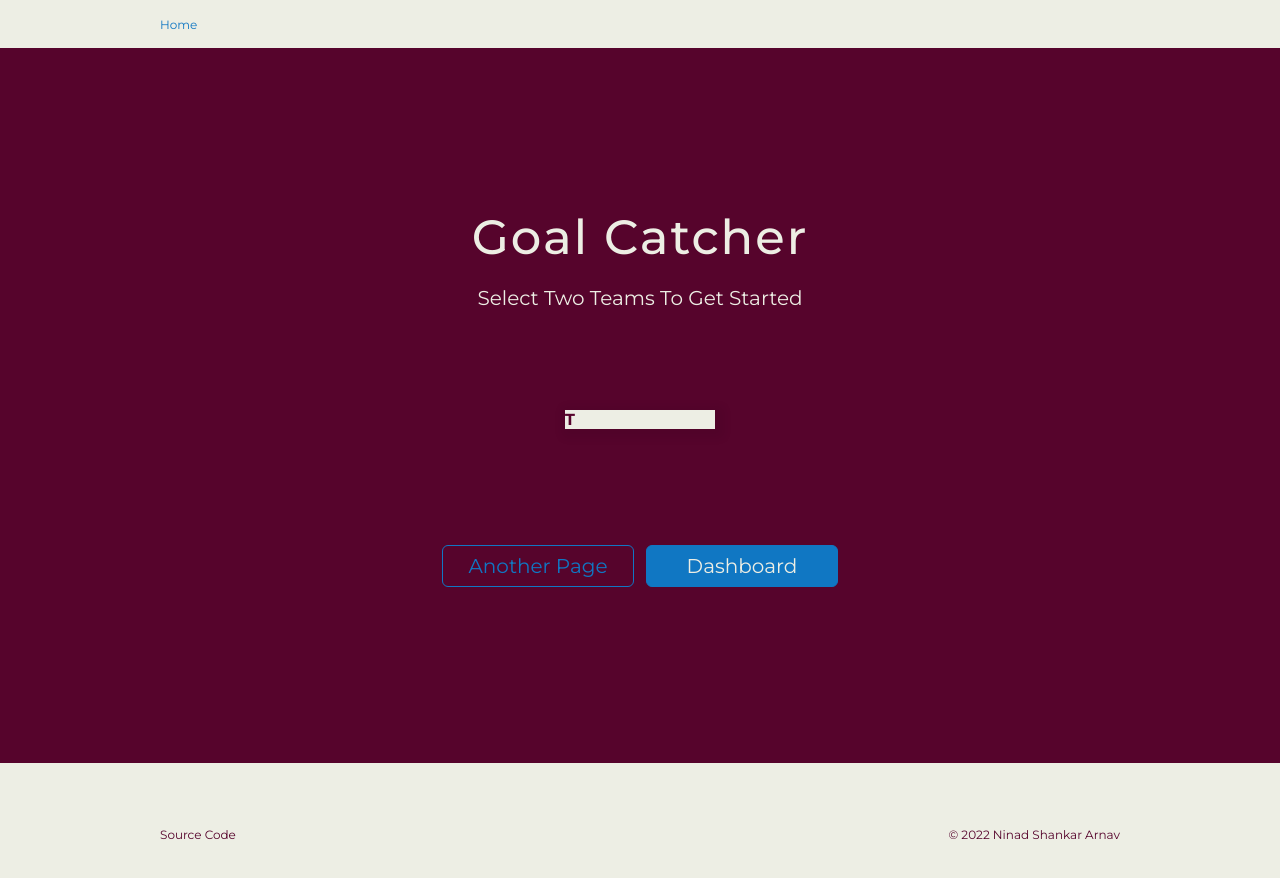
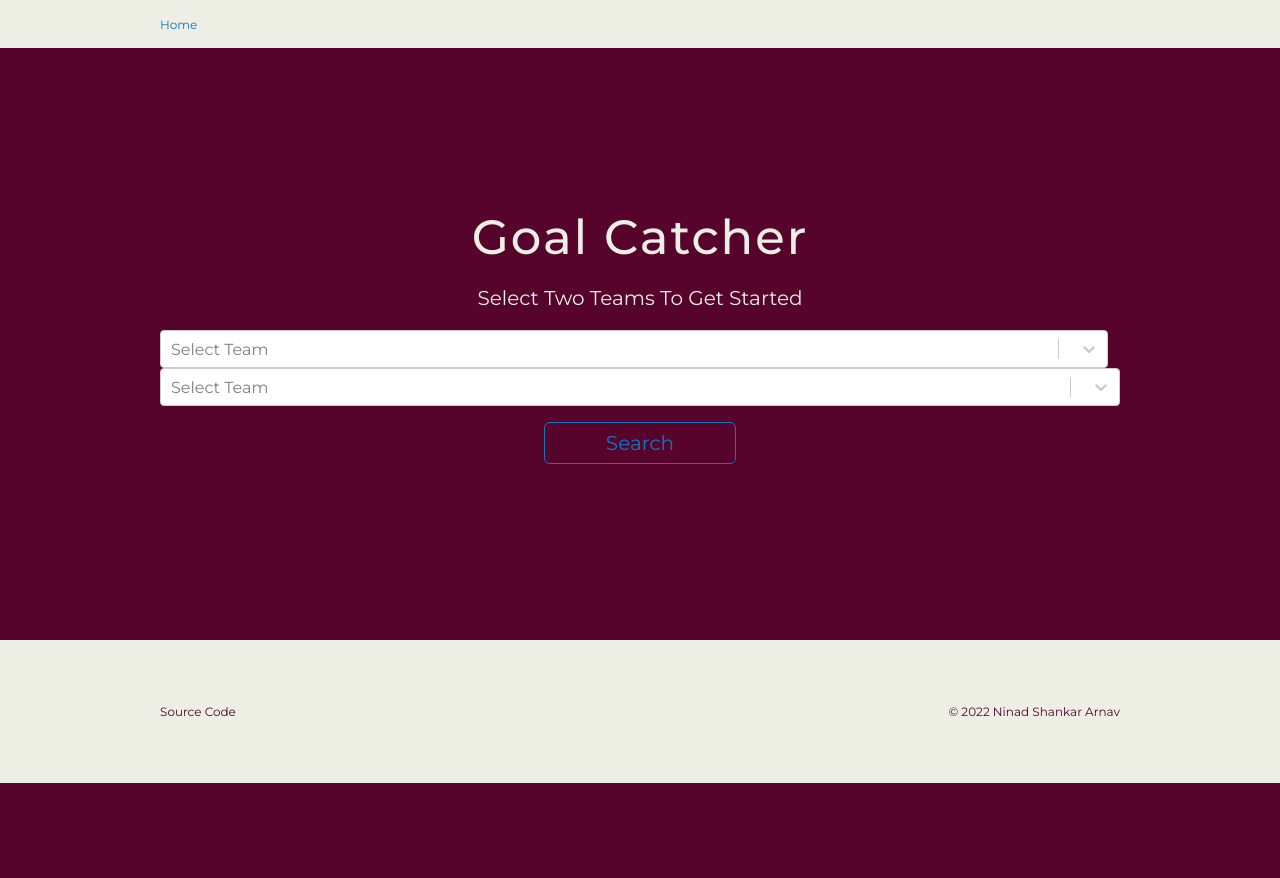
Before and after one commit to ndtashildar/goalcatcher, a React (Create React App) app in the folder client/: page / in a window 1280 px wide. Shown: the top 878 px of the page. After the commit the page ends 800 px from the top, so only its background shows below. Built offline with nearby package versions, Linux system fonts and the light colour scheme.

Commit message:
Added dropdowns on Landing page

```diff
--- a/client/package.json
+++ b/client/package.json
@@ -6,7 +6,8 @@
     "react": "^18.2.0",
     "react-dom": "^18.2.0",
     "react-router-dom": "^6.4.3",
-    "react-scripts": "5.0.1"
+    "react-scripts": "5.0.1",
+    "react-select": "^5.6.1"
   },
   "scripts": {
     "start": "react-scripts start",
--- a/client/src/app/components/Dropdown/index.js
+++ b/client/src/app/components/Dropdown/index.js
@@ -1,30 +1,28 @@
-import { useState } from "react";
+import React from 'react'
+import Select from 'react-select'
 import "./index.scss";
 
-const Dropdown = ({selected, setSelected}) => {
-    const [isActive, setActive] = useState(false);
-    const teams = ["England", "Brazil", "Portugal"];
-    return (
-        <div className="dropdown">
-            <div className="dropdown-btn" onClick={(e) => setActive(!isActive)}>
-            {selected}
-            <span className="fas fa-caret-down"></span>
-            </div>
-            {isActive && (
-                <div className="dropdown-content">
-                    {teams.map((team) => (
-                        <div onClick={(e) => {
-                            setSelected(team)
-                            setActive(false);
-                        }}
-                        className="dropdown-item">
-                            {team}
-                        </div>
-                    ))}
-                </div>
-            )}
-        </div>
-    );
+const teams = [
+  { value: 1, label: 'England' },
+  { value: 2, label: 'Brazil' },
+  { value: 3, label: 'Argentina' }
+]
+
+function dropTheme(theme){
+  return{
+    ...theme,
+  }
+}
+
+const Dropdown = () => {
+  return (
+    <Select
+    theme={dropTheme}
+    options={teams}
+    className="dropdown"
+    placeholder="Select Team"
+    isSearchable/>
+  )
 }
 
 export default Dropdown;
--- a/client/src/app/components/Dropdown/index.scss
+++ b/client/src/app/components/Dropdown/index.scss
@@ -1,35 +1 @@
-@import "../../styles/_variables.scss";
-
-.dropdown {
-    width: 150px;
-    margin: 100px auto;
-}
-
-.dropdown .dropdown-btn {
-    padding: 15px, 20px;
-    background: map-get($color, "light");
-    box-shadow: 3px 3px 10px 6px rgba(0, 0, 0, 0.06);
-    font-weight: bold;
-    color: map-get($color, "scarlet");
-    display: flex;
-    align-items: center;
-    justify-content: space-between;
-}
-
-.dropdown .dropdown-content {
-    top: 100%;
-    padding: 15px;
-    background: map-get($color, "light");
-    box-shadow: 3px 3px 10px 6px rgba(0, 0, 0, 0.06);
-    font-weight: 500;
-    color: map-get($color, "scarlet");
-    width: 95%;
-}
-
-.dropdown .dropdown-content .dropdown-item {
-    padding: 10px;
-}
-
-.dropdown .dropdown-content .dropdown-item:hover {
-    background: map-get($color, "light-blue");
-}
+@import "../../styles/variables";
--- a/client/src/app/routes/Landing/index.js
+++ b/client/src/app/routes/Landing/index.js
@@ -15,17 +15,15 @@ const Landing = () => {
         <p className="is-lg subtitle has-text-centered">
           Select Two Teams To Get Started
         </p>
-        <div>
-          <Dropdown selected={"T"}/>
+        <div className="dropdowns">
+          <Dropdown className= "dropdown"/>
+          <Dropdown className= "dropdown"/>
         </div>
         <div className="buttons">
             <Link to="/another">
               <button className="button is-blue is-hollow is-large">
-                Another Page
+                Search
               </button>
-            </Link>
-            <Link to="/dashboard">
-              <button className="button is-blue is-large">Dashboard</button>
             </Link>
         </div>
       </div>
--- a/client/src/app/routes/Landing/index.scss
+++ b/client/src/app/routes/Landing/index.scss
@@ -30,5 +30,14 @@
                 min-width: 1.2 * map-get($spacing, "xl");
             }
         }
+        .dropdowns {
+            justify-content: center;
+            :not(:last-child) {
+                margin-right: map-get($size, "sm");
+            }
+            .dropdown {
+                min-width: 1.2 * map-get($spacing, "xl");
+            }
+        }
     }
 }
```
Also changed, not shown: 1 other file (tests, documents, lock files or other folders).
